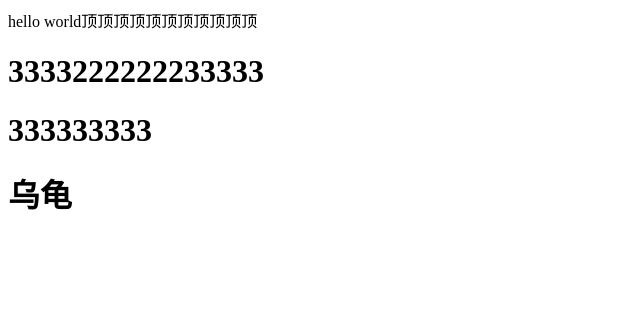
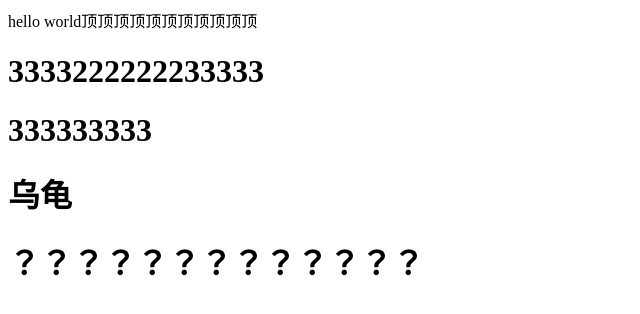
Before and after one commit to 811568209/test, a plain HTML site: page index.html in a window 1280 px wide. Shown: the whole page, without its empty margins (0-640 px from the left). Drawn offline with Linux system fonts and the light colour scheme.

Commit message:
????????

```diff
--- a/index.html
+++ b/index.html
@@ -9,5 +9,6 @@
 	<h1>3333222222233333</h1>
 	<h1>333333333</h1>
 	<h1>乌龟</h1>
+	<h1>？？？？？？？？？？？？？</h1>
  </body>
 </html>
```
